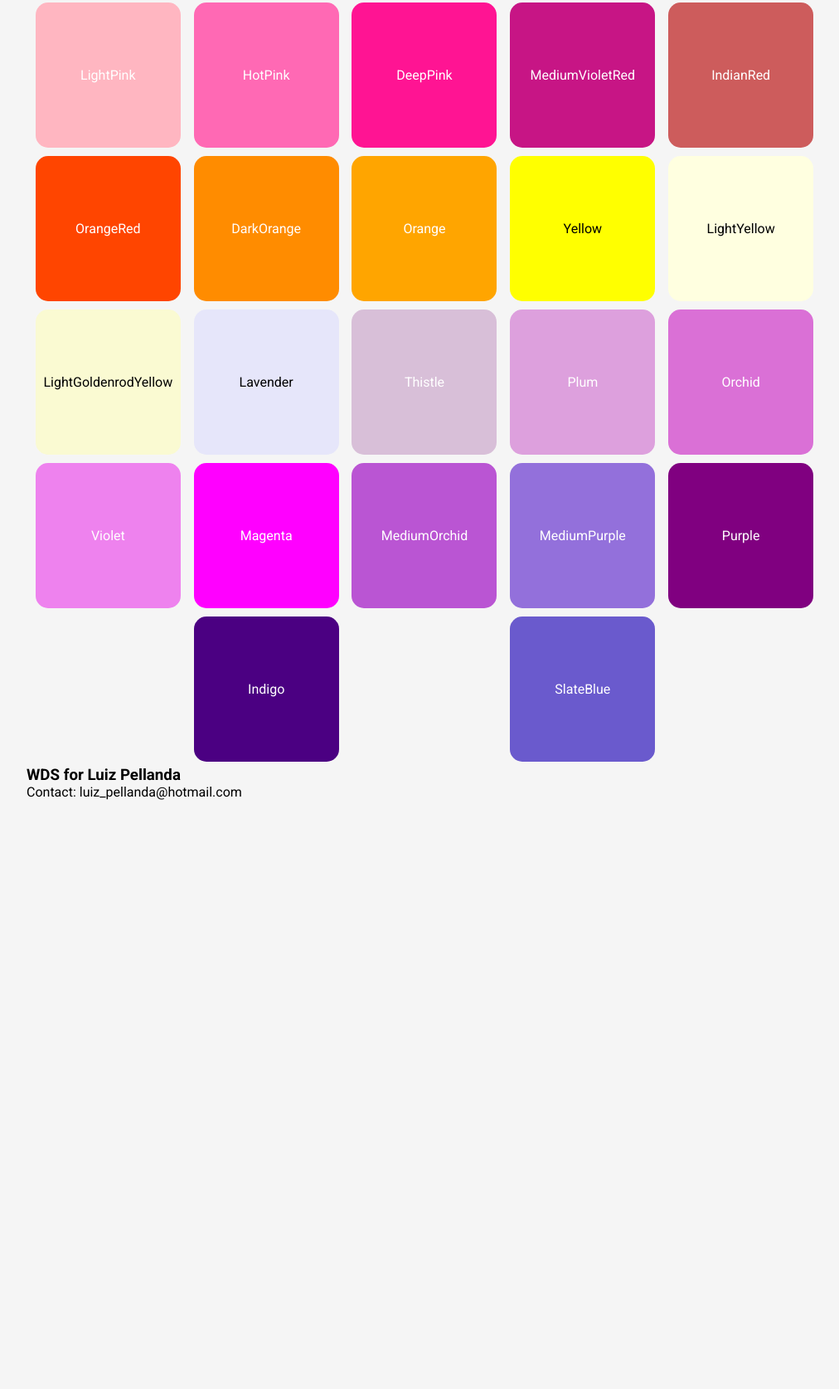
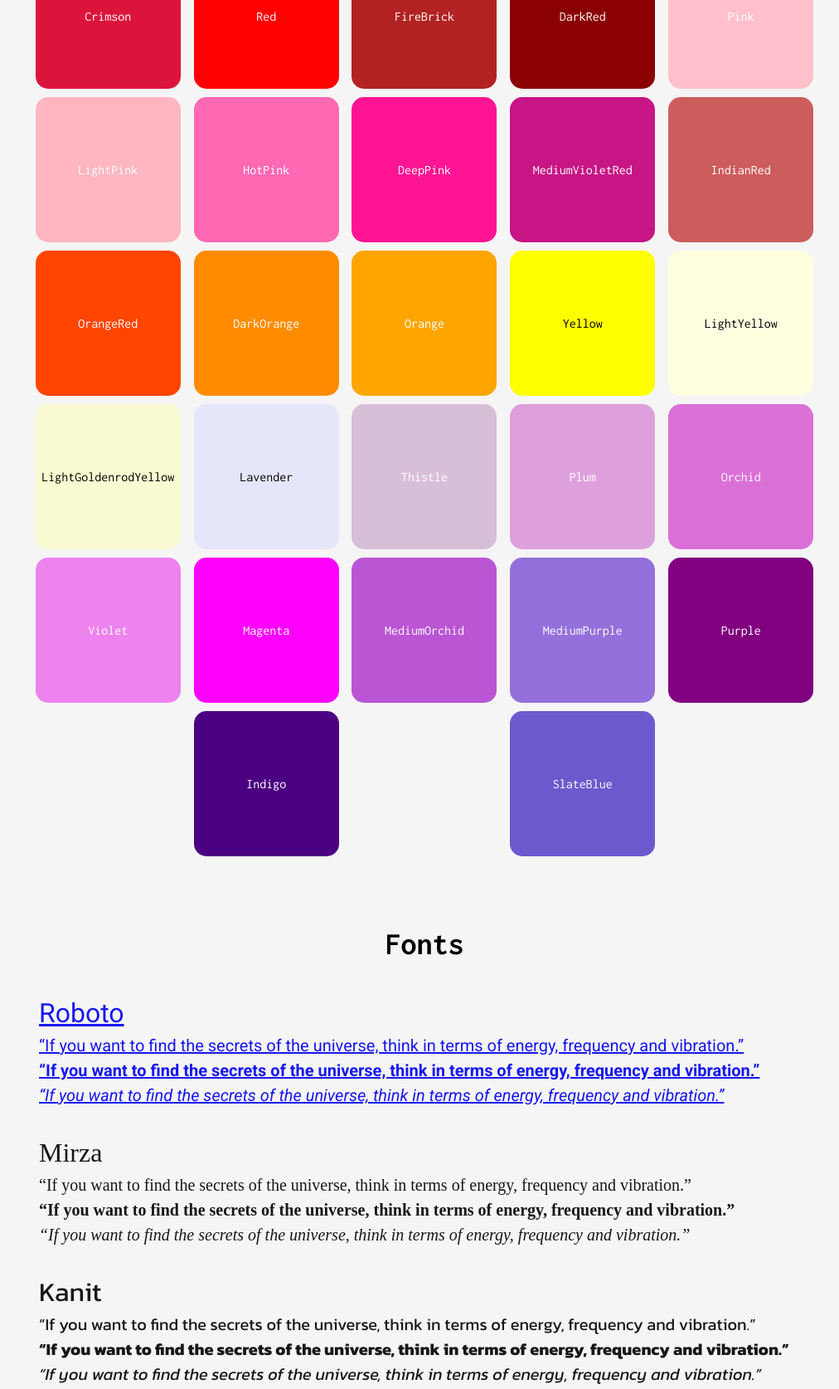
Before and after one commit to luizpellanda/website_design_system, a plain HTML site: page index.html in a window 1280 px wide. Shown: the part 518-2192 px from the top of the page at 83% size, without its empty margins (128-1140 px from the left). Before the commit the page ends 1482 px from the top, so only its background shows below. Drawn offline with Linux system fonts and the light colour scheme; a web font is replaced by a local one.

Commit message:
fonts added

```diff
--- a/index.html
+++ b/index.html
@@ -6,47 +6,96 @@
     <meta name="viewport" content="width=device-width, initial-scale=1.0">
     <link rel="stylesheet" type="text/css" href="./resources/css/styles.css">
     <link rel="stylesheet" type="text/css" href="./resources/css/colors.css">
-    <link href="https://fonts.googleapis.com/css2?family=Roboto:ital,wght@0,400;0,700;1,400&display=swap" rel="stylesheet">
+    <link rel="stylesheet" type="text/css" href="./resources/css/fonts.css">
+    <link rel="preconnect" href="https://fonts.googleapis.com">
+    <link rel="preconnect" href="https://fonts.gstatic.com" crossorigin>
+    <link href="https://fonts.googleapis.com/css2?family=Abril+Fatface&family=Inconsolata:wght@400;700&family=Kanit:ital,wght@0,400;0,700;1,400&family=Merriweather:ital@0;1&family=Mirza:wght@400;600&family=Qwitcher+Grypen:wght@400;700&family=Raleway:ital,wght@0,400;0,700;1,400&family=Roboto+Mono:ital,wght@0,400;0,700;1,400&family=Roboto:ital,wght@0,400;0,700;1,400&family=Work+Sans:wght@400;500;800&display=swap" rel="stylesheet">
+
     <title>Website Desygn System</title>
 </head>
 <body>
     <header>
         <h1 class="title">Website Design System</h1>
-        <h2>Reference guide for colors and fonts</h2>
+        <h2>Reference guide for <a href="#colors">colors</a> and <a href="#fonts">fonts</a></h2>
     </header>
-    <section>
-        <div class="box indianRed">Indian Red</br></div>
-        <div class="box lightCoral">LightCoral</div>
-        <div class="box salmon">Salmon</div>
-        <div class="box darkSalmon">DarkSalmon</div>
-        <div class="box lightSalmon">Light Salmon</div>
-        <div class="box crimson">Crimson</div>
-        <div class="box red">Red</div>
-        <div class="box fireBrick">FireBrick</div>
-        <div class="box darkRed">DarkRed</div>
-        <div class="box pink">Pink</div>
-        <div class="box lightPink">LightPink</div>
-        <div class="box hotPink">HotPink</div>
-        <div class="box deepPink">DeepPink</div>
-        <div class="box mediumVioletRed">MediumVioletRed</div>
-        <div class="box indianRed">IndianRed</div>
-        <div class="box orangeRed">OrangeRed</br></div>
-        <div class="box darkOrange">DarkOrange</div>
-        <div class="box orange">Orange</div>
-        <div class="box yellow">Yellow</div>
-        <div class="box lightYellow">LightYellow</div>
-        <div class="box lightGoldenrodYellow">LightGoldenrodYellow</div>
-        <div class="box lavender">Lavender</div>
-        <div class="box thistle">Thistle</div>
-        <div class="box plum">Plum</div>
-        <div class="box orchid">Orchid</div>
-        <div class="box violet">Violet</div>
-        <div class="box magenta">Magenta</div>
-        <div class="box mediumOrchid">MediumOrchid</div>
-        <div class="box mediumPurple">MediumPurple</div>
-        <div class="box purple">Purple</div>
-        <div class="box indigo">Indigo</br></div>
-        <div class="box slateBlue">SlateBlue</div>
+
+    <div class="title-menu"><h3>Colors</h3></div>
+    <main>
+        <section id="colors">
+            <div class="box indianRed"><a>indianRed</a></div>
+            <div class="box lightCoral"><a>LightCoral</a></div>
+            <div class="box salmon"><a>Salmon</a></div>
+            <div class="box darkSalmon"><a>DarkSalmon</a></div>
+            <div class="box lightSalmon"><a>Light Salmon</a></div>
+            <div class="box crimson"><a>Crimson</a></div>
+            <div class="box red"><a>Red</a></div>
+            <div class="box fireBrick"><a>FireBrick</a></div>
+            <div class="box darkRed"><a>DarkRed</a></div>
+            <div class="box pink"><a>Pink</a></div>
+            <div class="box lightPink"><a>LightPink</a></div>
+            <div class="box hotPink"><a>HotPink</a></div>
+            <div class="box deepPink"><a>DeepPink</a></div>
+            <div class="box mediumVioletRed"><a>MediumVioletRed</a></div>
+            <div class="box indianRed"><a>IndianRed</a></div>
+            <div class="box orangeRed"><a>OrangeRed</a></br></div>
+            <div class="box darkOrange"><a>DarkOrange</a></div>
+            <div class="box orange"><a>Orange</a></div>
+            <div class="box yellow"><a>Yellow</a></div>
+            <div class="box lightYellow"><a>LightYellow</a></div>
+            <div class="box lightGoldenrodYellow"><a>LightGoldenrodYellow</a></div>
+            <div class="box lavender"><a>Lavender</a></div>
+            <div class="box thistle"><a>Thistle</a></div>
+            <div class="box plum"><a>Plum</a></div>
+            <div class="box orchid"><a>Orchid</a></div>
+            <div class="box violet"><a>Violet</a></div>
+            <div class="box magenta"><a>Magenta</a></div>
+            <div class="box mediumOrchid"><a>MediumOrchid</a></div>
+            <div class="box mediumPurple"><a>MediumPurple</a></div>
+            <div class="box purple"><a>Purple</a></div>
+            <div class="box indigo"><a>Indigo</a></br></div>
+            <div class="box slateBlue"><a>SlateBlue</a></div>
+        </section>
+
+        <section id="fonts">
+
+            <h3 class="title-menu">Fonts</h3>
+
+            <a href="https://fonts.google.com/specimen/Roboto?query=roboto&subset=latin"><div class="fonts fonts-roboto">
+                <h4>Roboto</h3>
+                <p>“If you want to find the secrets of the universe, think in terms of energy, frequency and vibration.”</p>
+                <p class="text-bold">“If you want to find the secrets of the universe, think in terms of energy, frequency and vibration.”</p>
+                <p class="text-italic">“If you want to find the secrets of the universe, think in terms of energy, frequency and vibration.”</p>
+            </div></a>
+
+            <div class="fonts fonts-mirza">
+                <h4>Mirza</h3>
+                <p>“If you want to find the secrets of the universe, think in terms of energy, frequency and vibration.”</p>
+                <p class="text-bold">“If you want to find the secrets of the universe, think in terms of energy, frequency and vibration.”</p>
+                <p class="text-italic">“If you want to find the secrets of the universe, think in terms of energy, frequency and vibration.”</p>
+            </div>
+
+            <div class="fonts fonts-kanit">
+                <h4>Kanit</h3>
+                <p>“If you want to find the secrets of the universe, think in terms of energy, frequency and vibration.”</p>
+                <p class="text-bold">“If you want to find the secrets of the universe, think in terms of energy, frequency and vibration.”</p>
+                <p class="text-italic">“If you want to find the secrets of the universe, think in terms of energy, frequency and vibration.”</p>
+            </div>
+
+            <div class="fonts fonts-robotoMono">
+                <h4>Roboto Mono</h3>
+                <p>“If you want to find the secrets of the universe, think in terms of energy, frequency and vibration.”</p>
+                <p class="text-bold">“If you want to find the secrets of the universe, think in terms of energy, frequency and vibration.”</p>
+                <p class="text-italic">“If you want to find the secrets of the universe, think in terms of energy, frequency and vibration.”</p>
+            </div>
+
+            <div class="fonts fonts-qwitcherGrypen">
+                <h4>Qwitcher Grypen</h3>
+                <p>“If you want to find the secrets of the universe, think in terms of energy, frequency and vibration.”</p>
+                <p class="text-bold">“If you want to find the secrets of the universe, think in terms of energy, frequency and vibration.”</p>
+                <p class="text-italic">“If you want to find the secrets of the universe, think in terms of energy, frequency and vibration.”</p>
+            </div>
+        </section>
+    </main>
 
         </div>
     </section>
--- /dev/null
+++ b/resources/css/fonts.css
@@ -0,0 +1,38 @@
+.fonts {
+    line-height: 1.5;
+    margin: 15px;
+    font-size: 20px;
+}
+
+h4 {
+    font-size: 32px;
+    font-weight: normal;
+}
+
+.text-bold {
+    font-weight: bold;
+}
+
+.text-italic {
+    font-style: italic;
+}
+
+.fonts-roboto {
+    font-family: "Roboto";
+}
+
+.fonts-mirza {
+    font-family: "Mirza";
+}
+
+.fonts-kanit {
+    font-family: "Kanit";
+}
+
+.fonts-robotoMono {
+    font-family: "Roboto Mono";
+}
+
+.fonts-qwitcherGrypen {
+    font-family: "Qwitcher Grypen";
+}
--- a/resources/css/styles.css
+++ b/resources/css/styles.css
@@ -1,12 +1,16 @@
 * {
     background-color: whitesmoke;
-    font-family: roboto;
     max-width: 960px;
     margin: auto;
 }
 
 header {
     padding: 40px;
+    font-family: "Inconsolata";
+}
+
+h1 {
+    font-size: 50px;
 }
 
 header h1, h2 {
@@ -18,6 +22,7 @@ section {
     justify-content: space-evenly;
     align-items: center;
     flex-wrap: wrap;
+    font-family: "Inconsolata";
 }
 
 .box {
@@ -28,5 +33,41 @@ section {
     display: flex;
     justify-content: center;
     align-items: center;
-    border-radius: 15px;border-radius: 15px;
+    border-radius: 15px;
+    transition: all .2s ease-in-out;
 }
+
+.box:hover {
+    transform: scale(1.05);
+}
+
+.box a {
+    background-color: transparent;
+}
+
+.title-menu {
+    font-size: 38px;
+    font-family: "Inconsolata";
+    text-align: center;
+    margin: 30px 0 25px;
+}
+
+#fonts {
+    width: 960px;
+    margin-top: 50px;
+}
+
+.fonts {
+    width: 960px;
+    opacity: 0.9;
+    transition: all .2s ease-in-out;
+}
+
+.fonts:hover {
+    opacity: 1;
+    transform: scale(1.05);
+}
+
+footer {
+    margin-top: 75px;
+}
```
